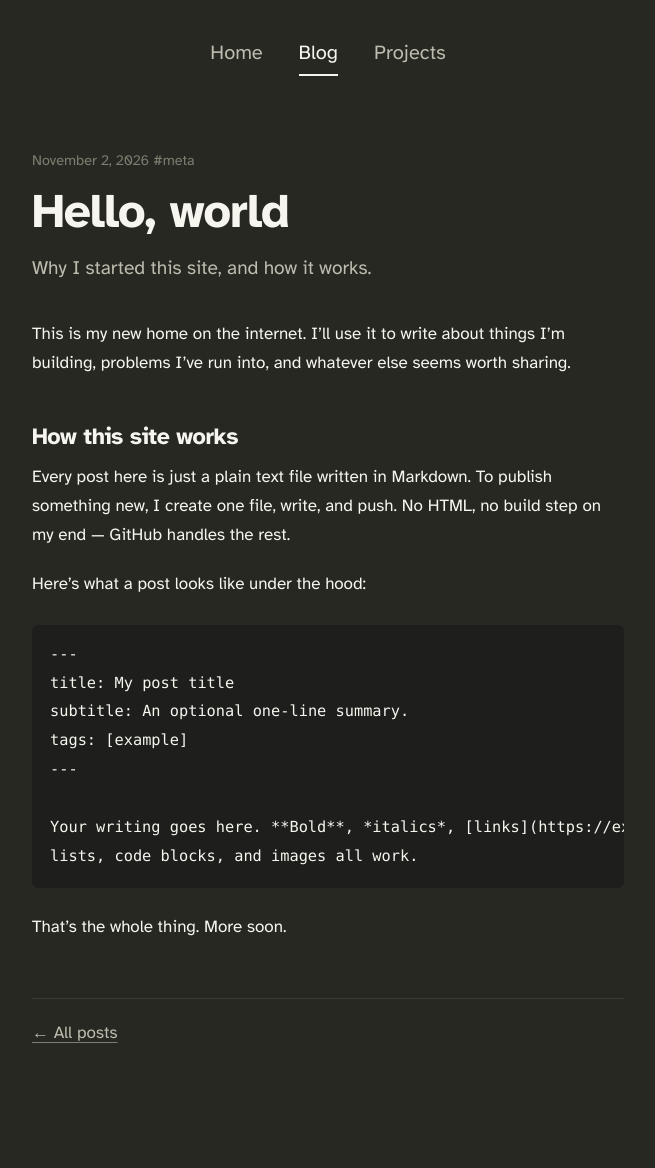
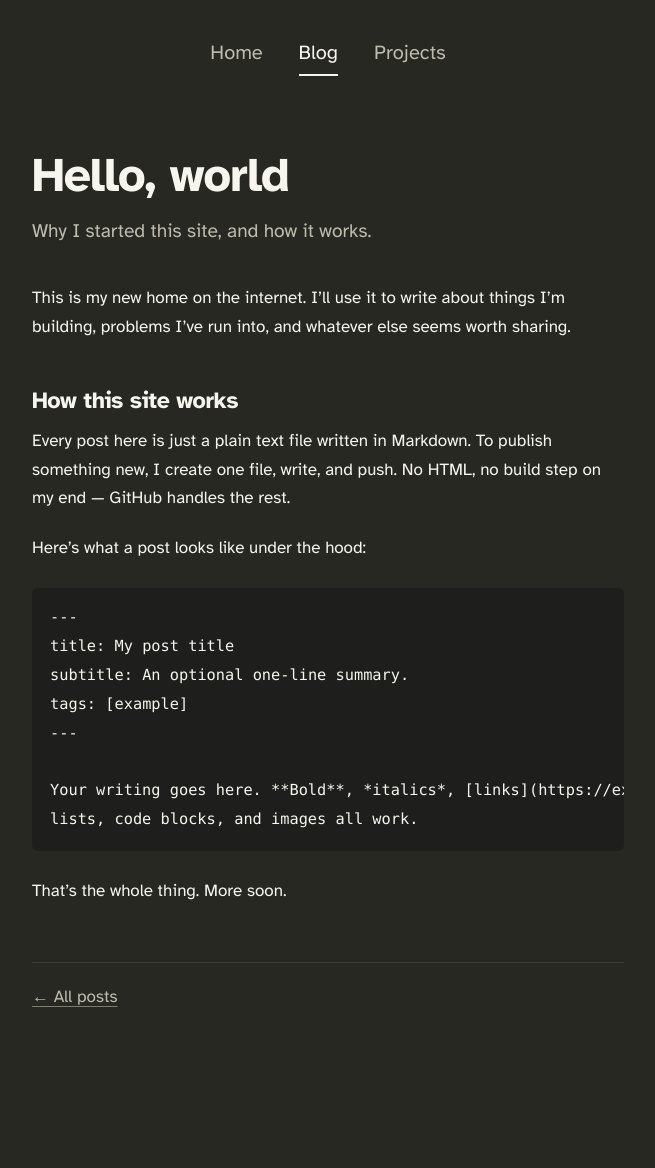
Before and after one commit to rahulsrao011/rahulsrao011.github.io, a Jekyll site: the page built from _posts/2026-11-02-hello-world.md, in a window 1280 px wide. Shown: the whole page, without its empty margins (312-967 px from the left). Built offline with Jekyll 4.4.1, drawn with Linux system fonts in a browser that asks for light colours; our own code applies the rules of GitHub Pages for plain Markdown files; after the commit the page ends 1132 px from its top, so only the background shows below that.

Commit message:
Update post.html

```diff
--- a/_layouts/post.html
+++ b/_layouts/post.html
@@ -3,12 +3,6 @@ layout: default
 ---
 <article class="post">
   <header class="post-header">
-    <p class="post-meta">
-      <time datetime="{{ page.date | date_to_xmlschema }}">{{ page.date | date: "%B %-d, %Y" }}</time>
-      {% if page.tags.size > 0 %}
-      <span class="post-tags">{% for tag in page.tags %}<span class="tag">{{ tag }}</span>{% endfor %}</span>
-      {% endif %}
-    </p>
     <h1 class="post-title">{{ page.title }}</h1>
     {% if page.subtitle %}<p class="post-subtitle">{{ page.subtitle }}</p>{% endif %}
   </header>
```
